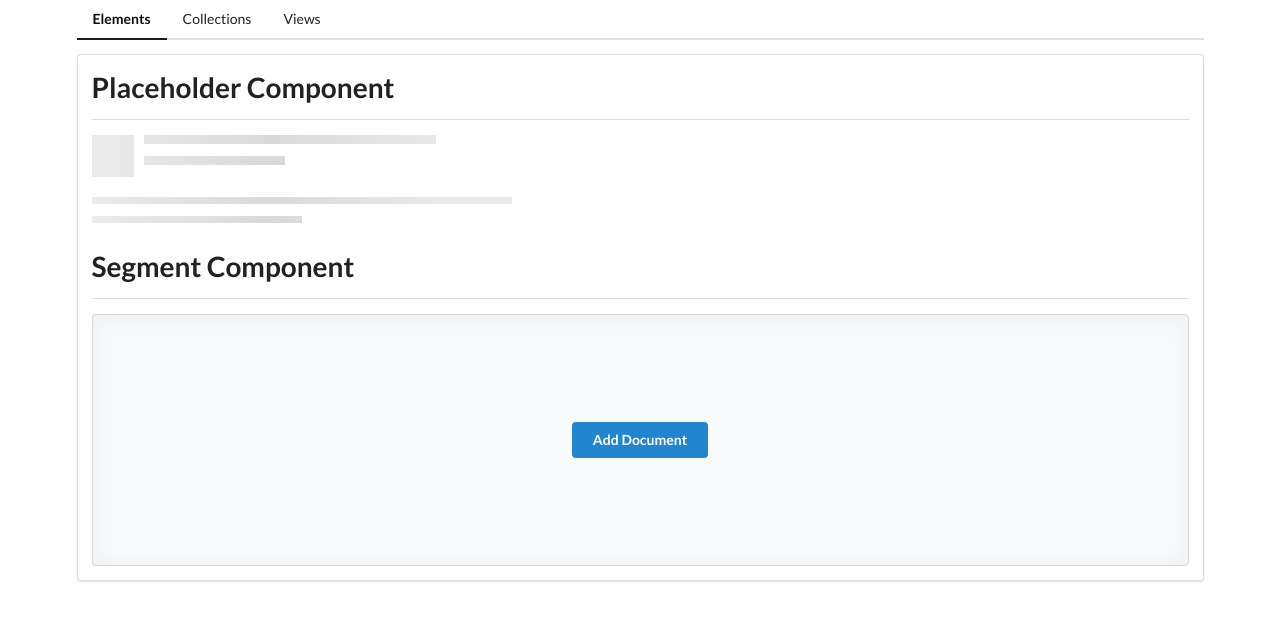
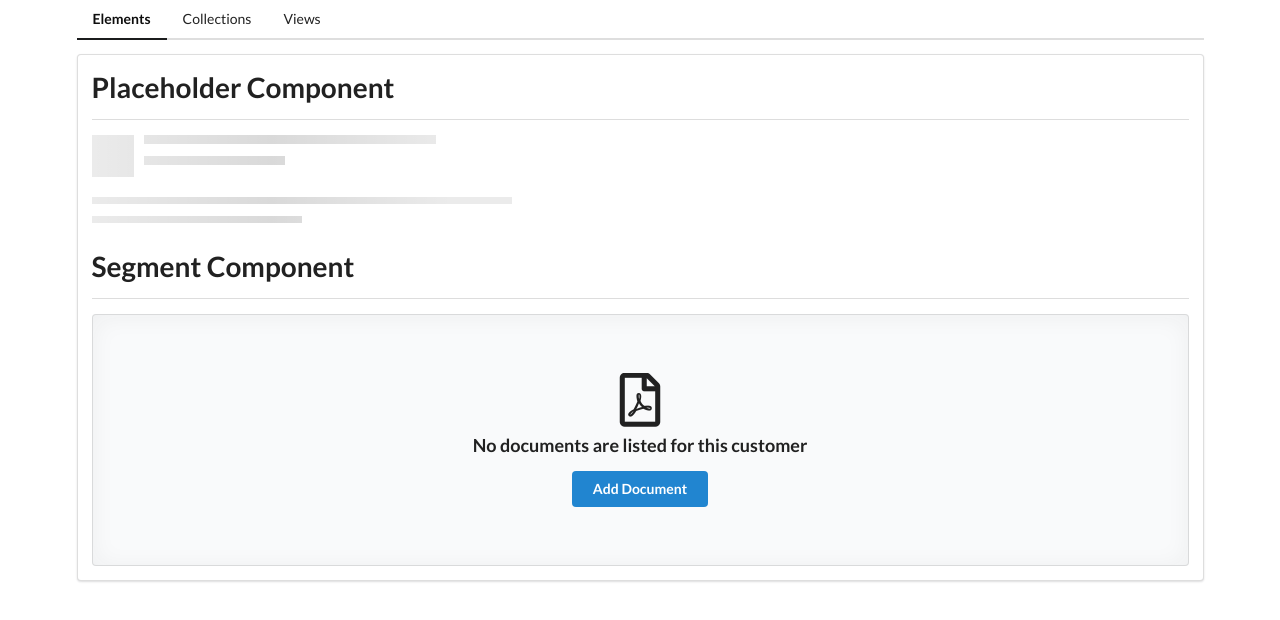
Before and after one commit to DmitryPolyakov1985/routing_and_modules_angular, an Angular app: page /elements in a window 1280 px wide. Shown: the top 620 px of the page. Built offline with nearby package versions, Linux system fonts and the light colour scheme.

Commit message:
change display of segment component display

```diff
--- a/src/app/elements/elements-home/elements-home.component.html
+++ b/src/app/elements/elements-home/elements-home.component.html
@@ -3,10 +3,10 @@
 
 <app-divider>Segment Component</app-divider>
 <app-segment>
-  <!-- <header>
+  <header>
     <i class="pdf file icon outline"></i>
     No documents are listed for this customer
-  </header> -->
+  </header>
 
   <button class="ui primary button">Add Document</button>
 </app-segment>
```
